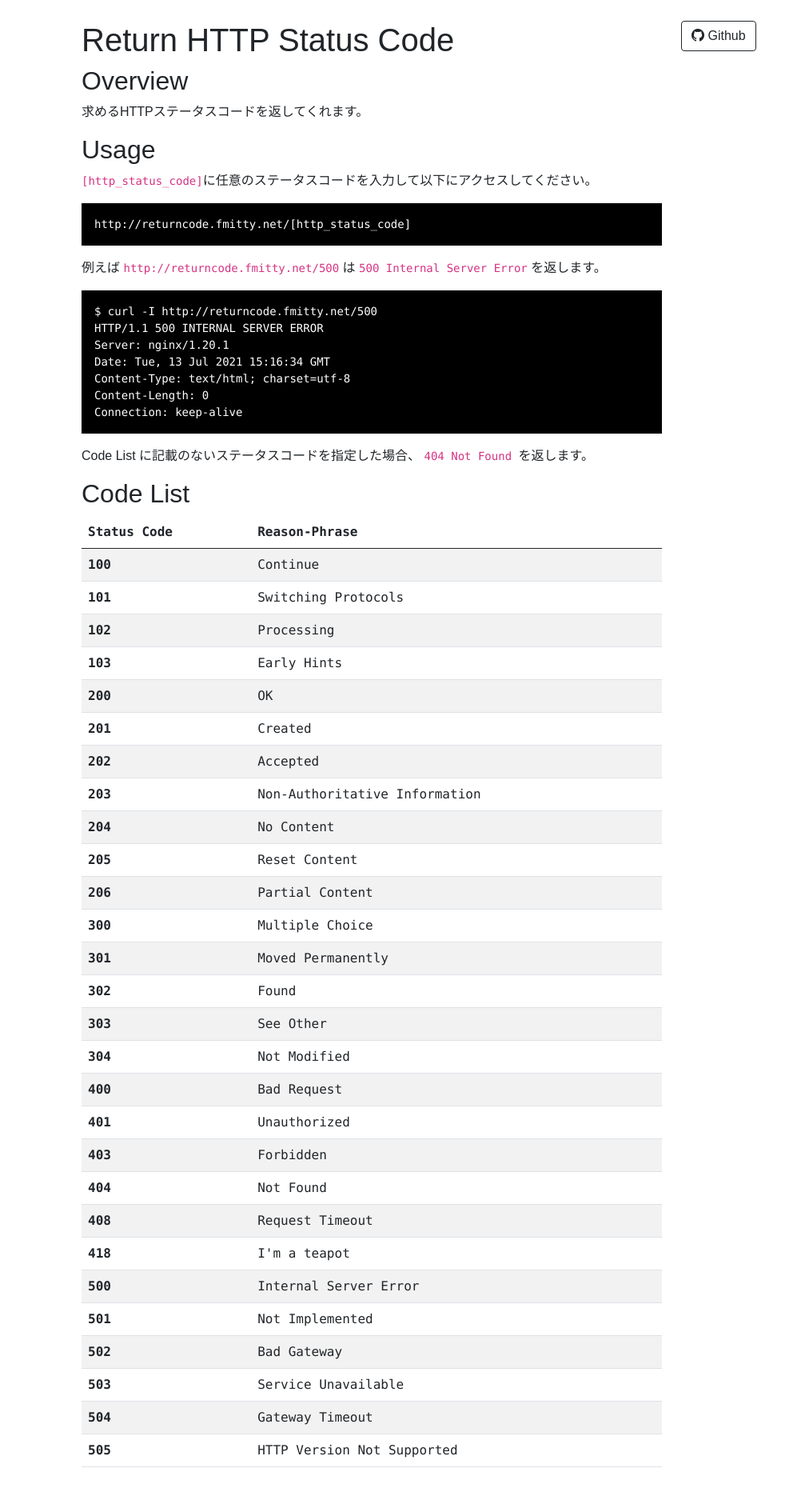
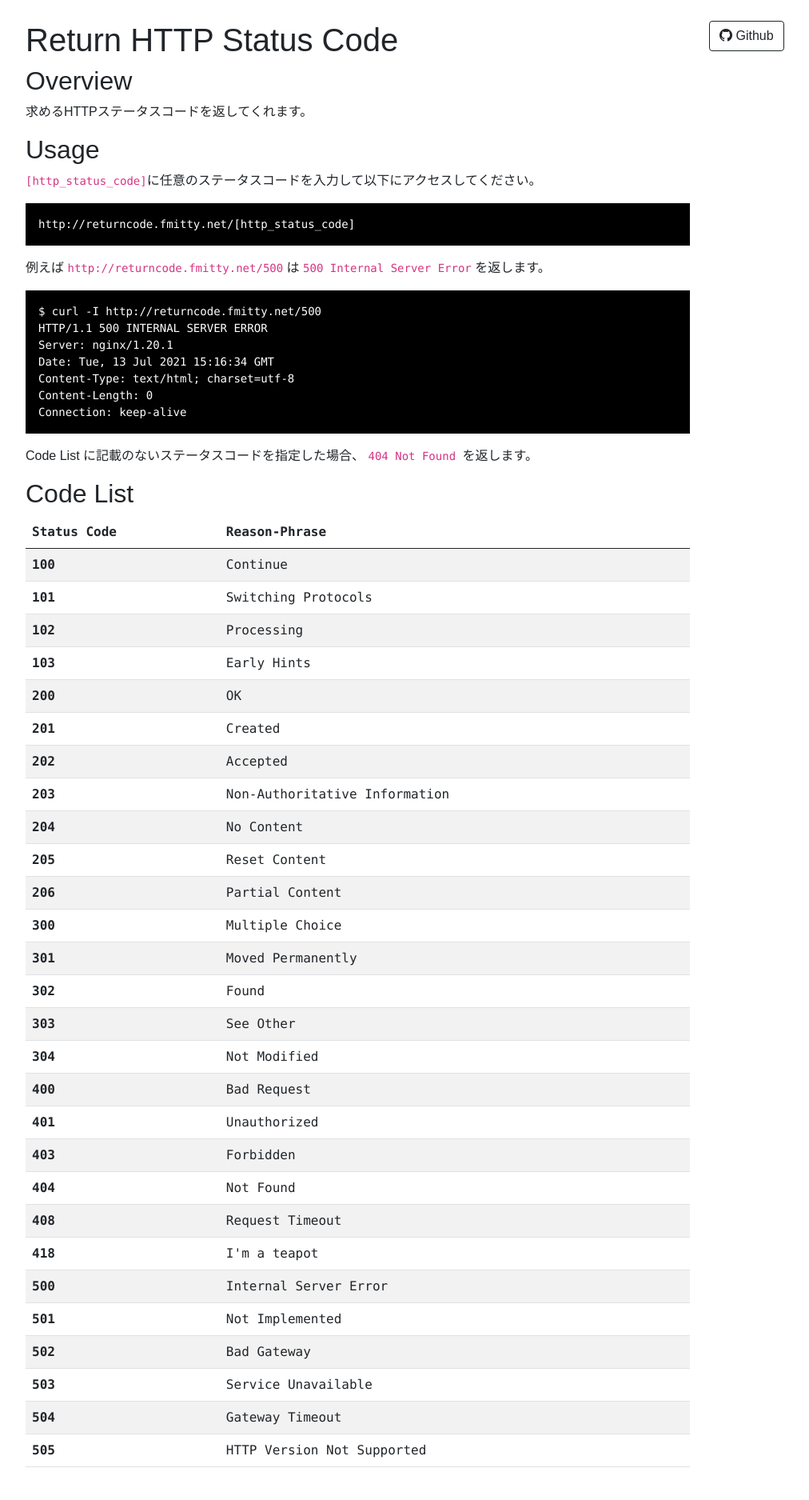
Before and after one commit to mitty1293/http-status-codes, a Flask app: page / in a window 1280 px wide. Shown: the whole page at 80% size, without its empty margins (50-1062 px from the left). After the commit the page ends 1834 px from the top, so only its background shows below. Run offline with Flask 2, Linux system fonts and the light colour scheme; some libraries are stand-ins or nearby versions.

Commit message:
レスポンシブ対応

```diff
--- a/flask/app/static/css/base.css
+++ b/flask/app/static/css/base.css
@@ -1,19 +1,16 @@
+*, *:before, *:after{
+    box-sizing: border-box;
+}
 body {
-    margin: 2%;
+    margin-top: 2%;
     font-family: "Raleway","Aria","Yu Gothic",sans-serif;
 }
-
-.container{
-    width: 1000px;
-}
-
 pre{
     color: white;
     background: black;
     padding: 1rem;
     white-space: pre-line;
 }
-
 table{
     font-family: SFMono-Regular,Menlo,Monaco,Consolas;
 }
--- a/flask/app/templates/index.html
+++ b/flask/app/templates/index.html
@@ -62,6 +62,8 @@
                         </tbody>
                     </table>
                 </div>
+                <div class="col-sm-3">
+                </div>
             </div>
         </div>
         <!-- Bootstrap Bundle with Popper -->
```
